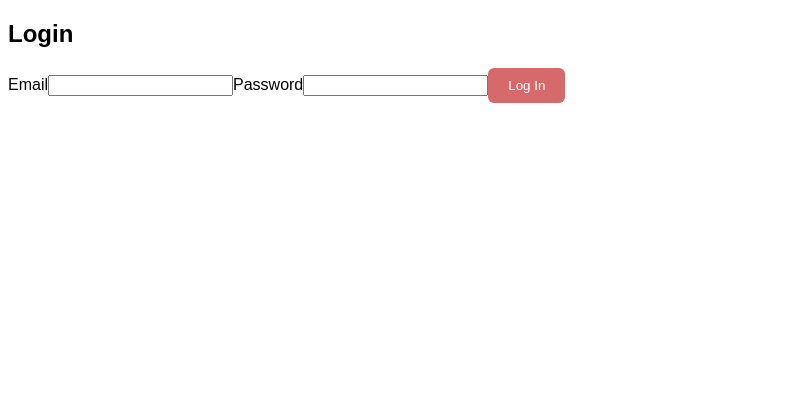
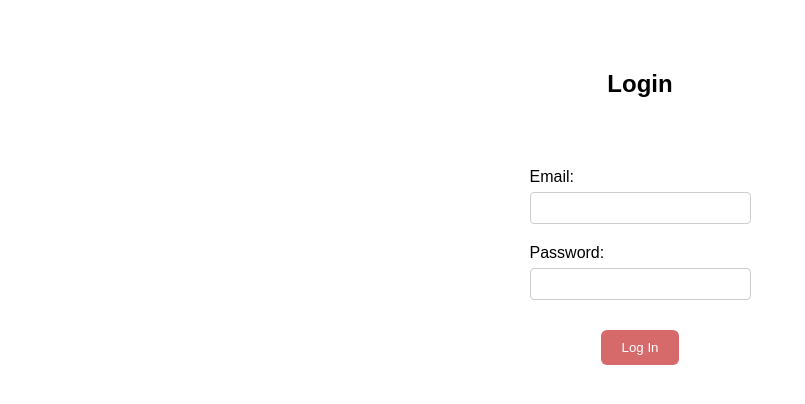
Before and after one commit to HtetAungLwinn/ESC_Project, a React (Create React App) app: page /login in a window 1280 px wide. Shown: the top 404 px of the page, without its empty margins (0-805 px from the left). Built offline with nearby package versions, Linux system fonts and the light colour scheme.

Commit message:
login up page

```diff
--- a/src/Login.js
+++ b/src/Login.js
@@ -2,16 +2,22 @@ import React from "react";
 
 export default function Login() {
   return (
-    <div className="auth-page">
-      <h2>Login</h2>
+    <div className="centered">
+      <h2 style={{ padding: "50px" }}>Login</h2>
       <form>
-        <label htmlFor="email">Email</label>
-        <input type="email" id="email" name="email" />
-
-        <label htmlFor="password">Password</label>
-        <input type="password" id="password" name="password" />
-
-        <button type="submit">Log In</button>
+        <div className="login-form-container">
+          <div className="input-group">
+            <label htmlFor="email">Email:</label>
+            <input type="email" id="email" name="email" />
+          </div>
+          <div className="input-group">
+            <label htmlFor="password">Password:</label>
+            <input type="password" id="password" name="password" />
+          </div>
+        </div>
+        <div className="submit-btn-container">
+          <button type="submit">Log In</button>
+        </div>
       </form>
     </div>
   );
--- a/src/index.css
+++ b/src/index.css
@@ -5,7 +5,7 @@
   align-items: center;
   background: linear-gradient(90deg, #d66a6a, #f08e8e);
   padding: 1rem 2rem;
-  box-shadow: 0 2px 8px rgba(0,0,0,0.1);
+  box-shadow: 0 2px 8px rgba(0, 0, 0, 0.1);
 }
 
 /* Left side: icon + title */
@@ -40,7 +40,7 @@
 }
 
 .header-actions .login-btn:hover {
-  background: rgba(255,255,255,0.2);
+  background: rgba(255, 255, 255, 0.2);
 }
 
 .header-actions .signup-btn {
@@ -53,49 +53,25 @@
   color: white;
 }
 
-
 body {
   font-family: Arial, Helvetica, sans-serif;
 }
 
-.flex-container {
-  display: flex;
-  justify-content: center;
-  margin: 50px;
-  gap: 20px;
+/* Utility centered */
+.centered {
+  text-align: center;
 }
-
-.input-group {
-  display: flex;
-  justify-content: center;
-  gap: 8px; /* gap between label and input */
-}
-
 
 /* Header banner */
 .flex-container.header {
   background: linear-gradient(90deg, #d66a6a, #f08e8e);
   color: white;
   padding: 1.5rem 2rem;
-  box-shadow: 0 2px 8px rgba(0,0,0,0.1);
-
+  box-shadow: 0 2px 8px rgba(0, 0, 0, 0.1);
   display: flex;
   justify-content: flex-start;
   align-items: center;
   gap: 0.75rem;
-}
-
-.header-title {
-  font-size: 3rem;
-  font-weight: 400;
-  letter-spacing: 1px;
-  text-transform: uppercase;
-  margin: 0;
-}
-
-/* Utility centered */
-.centered {
-  text-align: center;
 }
 
 .img img {
@@ -120,7 +96,7 @@ body {
 .search-box {
   background-color: #ffffff;
   border-radius: 10px;
-  box-shadow: 0 4px 12px rgba(0,0,0,0.1);
+  box-shadow: 0 4px 12px rgba(0, 0, 0, 0.1);
   padding: 1.5rem 2rem;
   display: flex;
   flex-wrap: wrap;
@@ -153,7 +129,6 @@ body {
   width: 100%;
 }
 
-/* Search button */
 .search-btn {
   background-color: #d66a6a;
   color: white;
@@ -169,14 +144,7 @@ body {
   background-color: #b85252;
 }
 
-body {
-  font-family: Arial, Helvetica, sans-serif;
-}
-
-.centered {
-  text-align: center;
-}
-
+/* Form section headers */
 .section-header {
   background-color: #dbdbdb;
   padding-left: 100px;
@@ -184,6 +152,7 @@ body {
   font-weight: bold;
 }
 
+/* Form layout */
 .flex-container {
   display: flex;
   justify-content: center;
@@ -192,6 +161,7 @@ body {
   flex-wrap: wrap;
 }
 
+/* Input + select fields */
 .input-group {
   display: flex;
   flex-direction: column;
@@ -204,13 +174,7 @@ body {
   font-weight: 500;
 }
 
-.input-group input {
-  width: 100%;
-  padding: 6px;
-  border: 1px solid #ccc;
-  border-radius: 4px;
-}
-
+.input-group input,
 .input-group select {
   width: 100%;
   padding: 6px;
@@ -221,6 +185,14 @@ body {
   box-sizing: border-box;
 }
 
+.input-group input:focus,
+.input-group select:focus {
+  border-color: #d66a6a;
+  outline: none;
+  box-shadow: 0 0 4px rgba(214, 106, 106, 0.5);
+}
+
+/* Button section */
 .submit-btn-container {
   text-align: center;
   margin-top: 30px;
@@ -239,3 +211,12 @@ button[type="submit"] {
 button[type="submit"]:hover {
   background-color: #b85252;
 }
+
+
+.login-form-container {
+  display: flex;
+  flex-direction: column;
+  align-items: center;
+  gap: 20px;
+  margin-bottom: 30px;
+}
```
